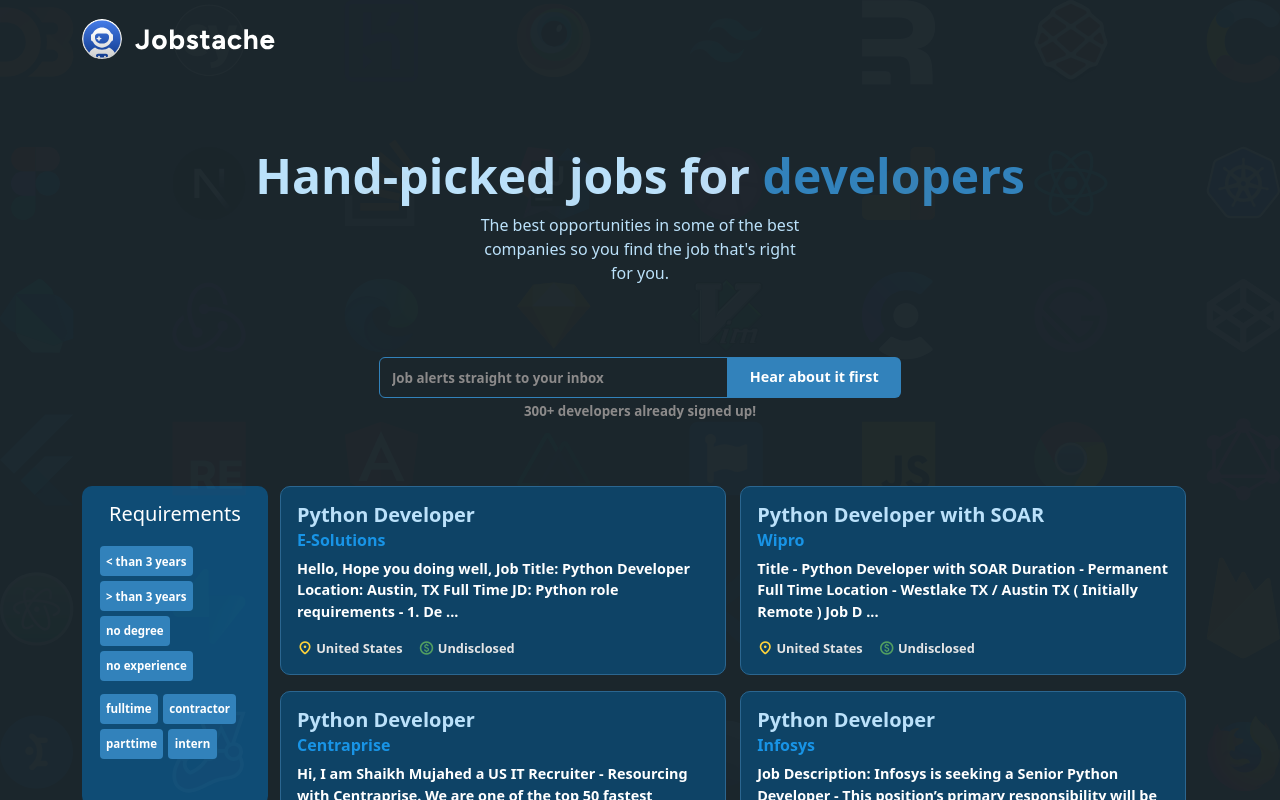
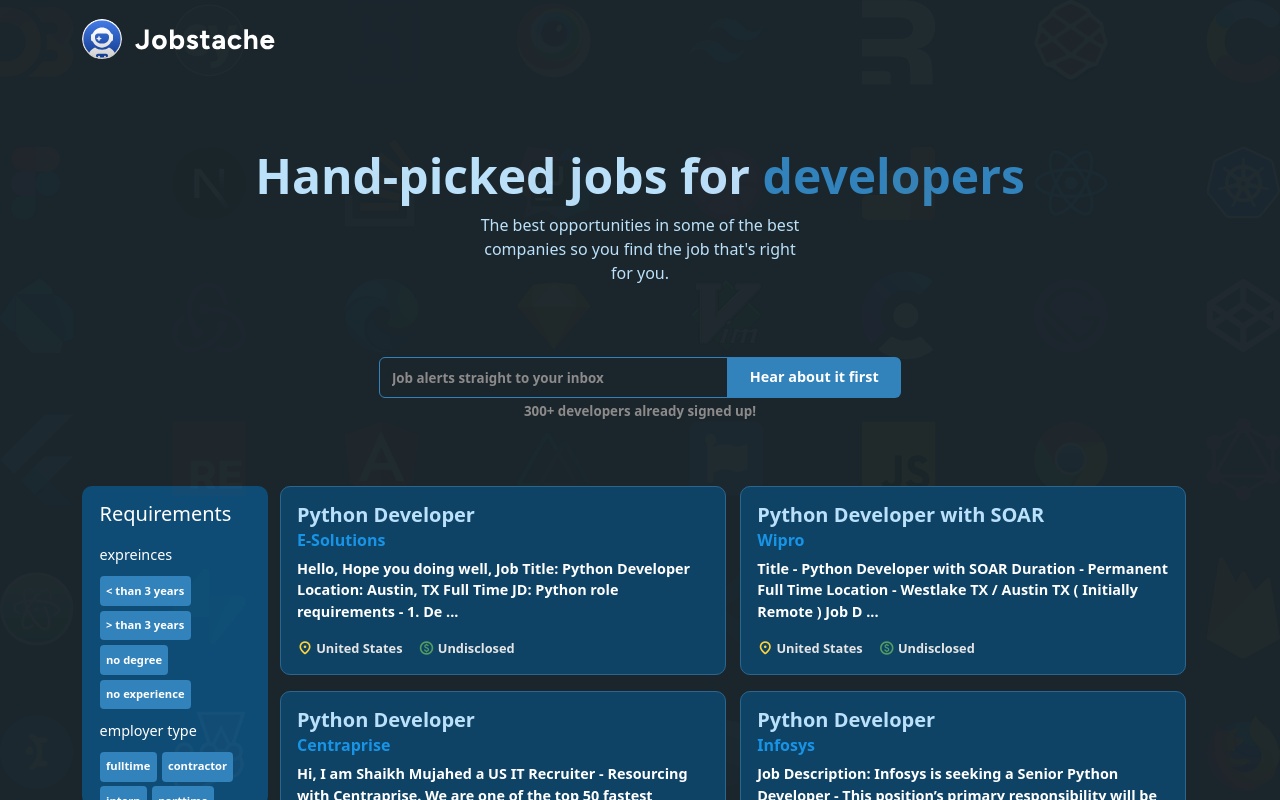
Before and after one commit to hacagahasanli/jobstache, a React (Vite) app: page / in a window 1280 px wide. Shown: the top 800 px of the page. Built offline with nearby package versions, Linux system fonts and the light colour scheme; no server answers.

Commit message:
Adding heading to requirements

```diff
--- a/src/shared/Sidebar/index.jsx
+++ b/src/shared/Sidebar/index.jsx
@@ -40,15 +40,16 @@
         value: "contractor"
     },
     {
+        id: "intern",
+        type: "INTERN",
+        value: "intern"
+    },
+    {
         id: "part_time",
         type: "PARTTIME",
         value: "parttime"
     },
-    {
-        id: "intern",
-        type: "INTERN",
-        value: "intern"
-    }
+
 ]
 
 export const Sidebard = () => {
@@ -67,6 +68,7 @@
     return <Column xs={2} >
         <ExtraDetailsContainer>
             <h5>Requirements</h5>
+            <ReqType>expreinces</ReqType>
             <div>
                 {
                     expLevels?.map(({ id, type, value }) => (
@@ -74,6 +76,7 @@
                     ))
                 }
             </div>
+            <ReqType>employer type</ReqType>
             <div>
                 {
                     empTypes?.map(({ id, type, value }) => (
@@ -85,11 +88,17 @@
     </Column>
 }
 
+const ReqType = styled.h5`
+    margin: 0;
+    padding: 0;
+    text-align: left;
+    font-size: 0.9rem;
+`
+
 const ExtraDetailsContainer = styled.div`
     display: flex;
     width: 100%;
     flex-direction: column;
-    align-items: center;
     gap:.8rem;
 
     h5{
@@ -109,7 +118,7 @@
     padding: 0.4rem 0.4rem;
     background: ${({ active }) => active ? "#BBE1FA" : "#3282BB"};
     color: white;
-    font-size: .72rem;
+    font-size: .7rem;
     font-weight: 600;
     border-radius: 4px;
     cursor: pointer;
```
